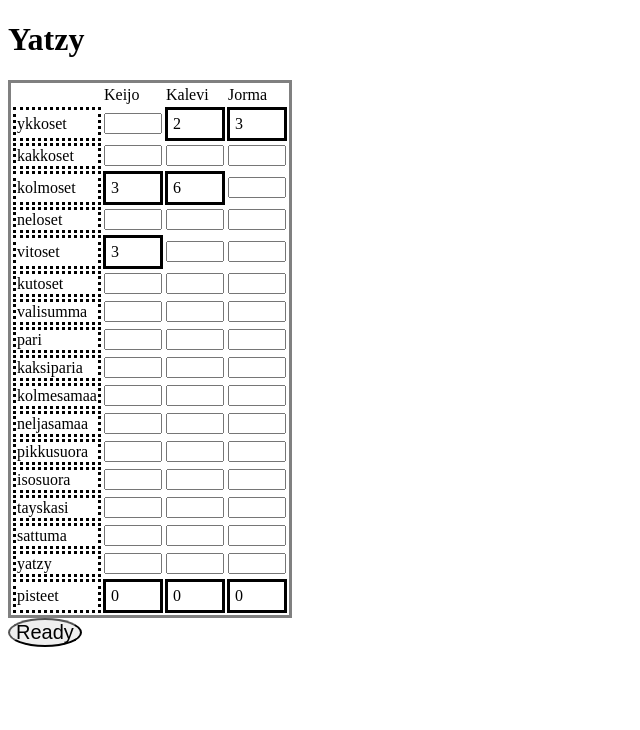
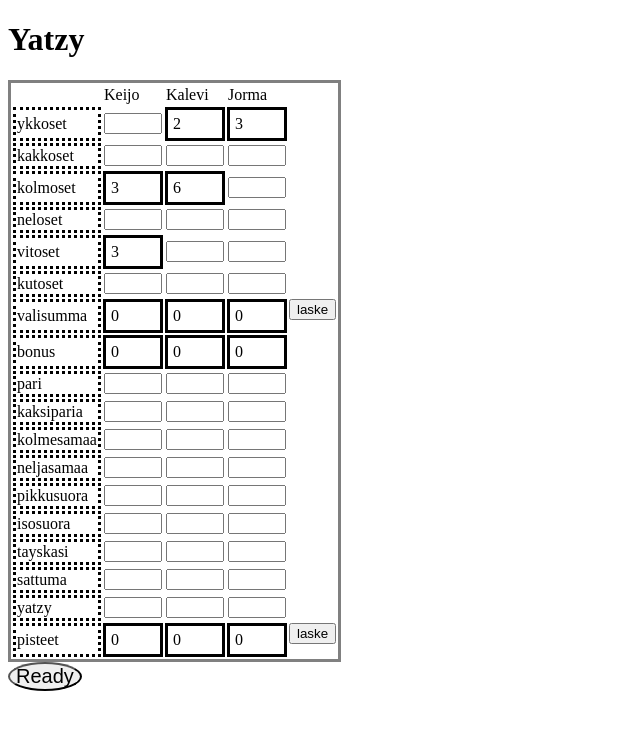
Before and after one commit to Eddiejjay/FullStackProject, a React (Create React App) app in the folder yatzy/: page /yatzy in a window 1280 px wide. Shown: the top 730 px of the page, without its empty margins (0-640 px from the left). Built offline with nearby package versions, Linux system fonts and the light colour scheme; data requests are answered from the project's data file.

Commit message:
pisteidenlasku logiikka toimii

```diff
--- a/yatzy/db.json
+++ b/yatzy/db.json
@@ -10,6 +10,7 @@
             "vitoset": 3,
             "kutoset": 0,
             "valisumma": 0,
+            "bonus":0,
             "pari": 0,
             "kaksiparia": 0,
             "kolmesamaa": 0,
@@ -34,6 +35,7 @@
               "vitoset": 0,
               "kutoset": 0,
               "valisumma": 0,
+              "bonus":0,
               "pari": 0,
               "kaksiparia": 0,
               "kolmesamaa": 0,
@@ -57,6 +59,7 @@
                 "vitoset": 0,
                 "kutoset": 0,
                 "valisumma": 0,
+                "bonus":0,
                 "pari": 0,
                 "kaksiparia": 0,
                 "kolmesamaa": 0,
--- a/yatzy/src/components/YatzyTable.js
+++ b/yatzy/src/components/YatzyTable.js
@@ -44,7 +44,7 @@ const YatzyTable = () => {
   const [combinationPlayer, setCombinationPlayer] = useState([])
 
   const properties =
-    [  'ykkoset','kakkoset','kolmoset','neloset','vitoset','kutoset','valisumma','pari','kaksiparia',
+    [  'ykkoset','kakkoset','kolmoset','neloset','vitoset','kutoset','valisumma','bonus','pari','kaksiparia',
       'kolmesamaa','neljasamaa', 'pikkusuora','isosuora','tayskasi','sattuma','yatzy','pisteet']
 
   const players = ['Keijo', 'Kalevi', 'Jorma']
@@ -69,8 +69,40 @@ const YatzyTable = () => {
     const combinationToAddPoints = combinationPlayer[0]
     const pointsToAdd = combinationPlayer[2]
     console.log('omista konstatnteista ', 'playertoaddpoints ', playerToAddPoints, 'combination', combinationToAddPoints, 'pionts tpo add ', pointsToAdd)
-    dispatch(addTurnsPoints(playerToAddPoints, combinationToAddPoints, pointsToAdd))
+    dispatch(addTurnsPoints(playerToAddPoints, combinationToAddPoints, Number(pointsToAdd)))
 
+  }
+
+  const valisummaOnClick = () => {
+    allPoints.map(object => dispatch(addTurnsPoints(object.player, 'valisumma', calculateValisumma(object.points))))
+    allPoints.map(object => dispatch(addTurnsPoints(object.player, 'bonus', calculateValisumma(object.points) < 63 ? 0: 50)))
+  }
+
+  const allPointsOnClick = () => {
+    allPoints.map(object => dispatch(addTurnsPoints(object.player, 'pisteet', calculateAllpoints(object.points))))
+  }
+
+  const calculateAllpoints = (points) => {
+    const pointsArray = Object.values(points)
+    console.log('pointsArray', pointsArray)
+    const slicedArray = pointsArray.slice(6,15)
+    console.log('slicedArray', slicedArray)
+    let sum = slicedArray.reduce((a,c) => a + c, 0)
+    console.log('pisteet', sum)
+    return sum
+  }
+
+  const calculateValisumma = (points) => {
+    // tämän funktion tarkoitus on ottaa parametriksi yhden pelaajan serverobjektista points objekti
+    //1. muuttaa objekti taulukoksi jossa ovat objecktin valuet.
+    //2. laskea taulukosta 6 ensimmäistä arvoa ja niiden lopputulos on valisumma
+    const pointsArray = Object.values(points)
+    console.log('pointsArray', pointsArray)
+    const slicedArray = pointsArray.slice(0,6)
+    console.log('slicedArray', slicedArray)
+    let sum = slicedArray.reduce((a,c) => a + c, 0)
+    console.log('valisumma', sum)
+    return sum
   }
 
   return (
@@ -107,50 +139,60 @@ const YatzyTable = () => {
           </StyledRow>
           <StyledRow>
             <Combination>{properties[6]}</Combination>
-            {allPoints.map(points => points.points.valisumma === 0 ?<td><StyledInput name={[properties[6], points.player]} onChange={inputChange}/> </td>:<StyledCell name = {points.player} key = {points.player}> {points.points.valisumma} </StyledCell>)}
+            {allPoints.map(points =>  <StyledCell name = {points.player} key = {points.player}> {points.points.valisumma} </StyledCell>)}
+            <button onClick = {valisummaOnClick}>laske</button>
           </StyledRow>
+
           <StyledRow>
             <Combination>{properties[7]}</Combination>
-            {allPoints.map(points => points.points.pari === 0 ?<td><StyledInput name={[properties[7], points.player]} onChange={inputChange}/> </td>:<StyledCell name = {points.player} key = {points.player}> {points.points.pari} </StyledCell>)}
+            {allPoints.map(points => <StyledCell name = {points.player} key = {points.player}> {points.points.bonus} </StyledCell>)}
           </StyledRow>
+          {//mietin miten saat dipatchattyä bonus pisteet serverille, siin' vaiheessa kun välisymma lasketaan Olisiko valisummaonclick() =?
+          }
+
           <StyledRow>
             <Combination>{properties[8]}</Combination>
-            {allPoints.map(points => points.points.kaksiparia === 0 ?<td><StyledInput name={[properties[8], points.player]} onChange={inputChange}/> </td>:<StyledCell name = {points.player} key = {points.player}> {points.points.kaksiparia} </StyledCell>)}
+            {allPoints.map(points => points.points.pari === 0 ?<td><StyledInput name={[properties[8], points.player]} onChange={inputChange}/> </td>:<StyledCell name = {points.player} key = {points.player}> {points.points.pari} </StyledCell>)}
           </StyledRow>
           <StyledRow>
             <Combination>{properties[9]}</Combination>
-            {allPoints.map(points => points.points.kolmesamaa === 0 ?<td><StyledInput name={[properties[9], points.player]} onChange={inputChange}/> </td>:<StyledCell name = {points.player} key = {points.player}> {points.points.kolmesamaa} </StyledCell>)}
+            {allPoints.map(points => points.points.kaksiparia === 0 ?<td><StyledInput name={[properties[9], points.player]} onChange={inputChange}/> </td>:<StyledCell name = {points.player} key = {points.player}> {points.points.kaksiparia} </StyledCell>)}
           </StyledRow>
           <StyledRow>
             <Combination>{properties[10]}</Combination>
-            {allPoints.map(points => points.points.neljasamaa === 0 ?<td><StyledInput name={[properties[10], points.player]} onChange={inputChange}/> </td>:<StyledCell name = {points.player} key = {points.player}> {points.points.neljasamaa} </StyledCell>)}
+            {allPoints.map(points => points.points.kolmesamaa === 0 ?<td><StyledInput name={[properties[10], points.player]} onChange={inputChange}/> </td>:<StyledCell name = {points.player} key = {points.player}> {points.points.kolmesamaa} </StyledCell>)}
           </StyledRow>
           <StyledRow>
             <Combination>{properties[11]}</Combination>
-            {allPoints.map(points => points.points.pikkusuora === 0 ?<td><StyledInput name={[properties[11], points.player]} onChange={inputChange}/> </td>:<StyledCell name = {points.player} key = {points.player}> {points.points.pikkusuora} </StyledCell>)}
+            {allPoints.map(points => points.points.neljasamaa === 0 ?<td><StyledInput name={[properties[11], points.player]} onChange={inputChange}/> </td>:<StyledCell name = {points.player} key = {points.player}> {points.points.neljasamaa} </StyledCell>)}
           </StyledRow>
           <StyledRow>
             <Combination>{properties[12]}</Combination>
-            {allPoints.map(points => points.points.isosuora === 0 ?<td><StyledInput name={[properties[12], points.player]} onChange={inputChange}/> </td>:<StyledCell name = {points.player} key = {points.player}> {points.points.isosuora} </StyledCell>)}
+            {allPoints.map(points => points.points.pikkusuora === 0 ?<td><StyledInput name={[properties[12], points.player]} onChange={inputChange}/> </td>:<StyledCell name = {points.player} key = {points.player}> {points.points.pikkusuora} </StyledCell>)}
           </StyledRow>
           <StyledRow>
             <Combination>{properties[13]}</Combination>
-            {allPoints.map(points => points.points.tayskasi === 0 ?<td><StyledInput name={[properties[13], points.player]} onChange={inputChange}/> </td>:<StyledCell name = {points.player} key = {points.player}> {points.points.tayskasi} </StyledCell>)}
+            {allPoints.map(points => points.points.isosuora === 0 ?<td><StyledInput name={[properties[13], points.player]} onChange={inputChange}/> </td>:<StyledCell name = {points.player} key = {points.player}> {points.points.isosuora} </StyledCell>)}
           </StyledRow>
           <StyledRow>
             <Combination>{properties[14]}</Combination>
-            {allPoints.map(points => points.points.sattuma === 0 ?<td><StyledInput name={[properties[14], points.player]} onChange={inputChange}/> </td>:<StyledCell name = {points.player} key = {points.player}> {points.points.sattuma} </StyledCell>)}
+            {allPoints.map(points => points.points.tayskasi === 0 ?<td><StyledInput name={[properties[14], points.player]} onChange={inputChange}/> </td>:<StyledCell name = {points.player} key = {points.player}> {points.points.tayskasi} </StyledCell>)}
           </StyledRow>
           <StyledRow>
             <Combination>{properties[15]}</Combination>
-            {allPoints.map(points => points.points.yatzy === 0 ?<td><StyledInput name={[properties[15], points.player]} onChange={inputChange}/> </td>:<StyledCell name = {points.player} key = {points.player}> {points.points.yatzy} </StyledCell>)}
+            {allPoints.map(points => points.points.sattuma === 0 ?<td><StyledInput name={[properties[15], points.player]} onChange={inputChange}/> </td>:<StyledCell name = {points.player} key = {points.player}> {points.points.sattuma} </StyledCell>)}
+          </StyledRow>
+          <StyledRow>
+            <Combination>{properties[16]}</Combination>
+            {allPoints.map(points => points.points.yatzy === 0 ?<td><StyledInput name={[properties[16], points.player]} onChange={inputChange}/> </td>:<StyledCell name = {points.player} key = {points.player}> {points.points.yatzy} </StyledCell>)}
           </StyledRow>
 
 
 
           <StyledRow>
-            <Combination>{properties[16]}</Combination>
+            <Combination>{properties[17]}</Combination>
             {allPoints.map(points => <StyledCell name = {points.player} key = {points.player}> {points.points.pisteet} </StyledCell>)}
+            <button onClick = {allPointsOnClick}>laske</button>
           </StyledRow>
 
         </tbody>
```
